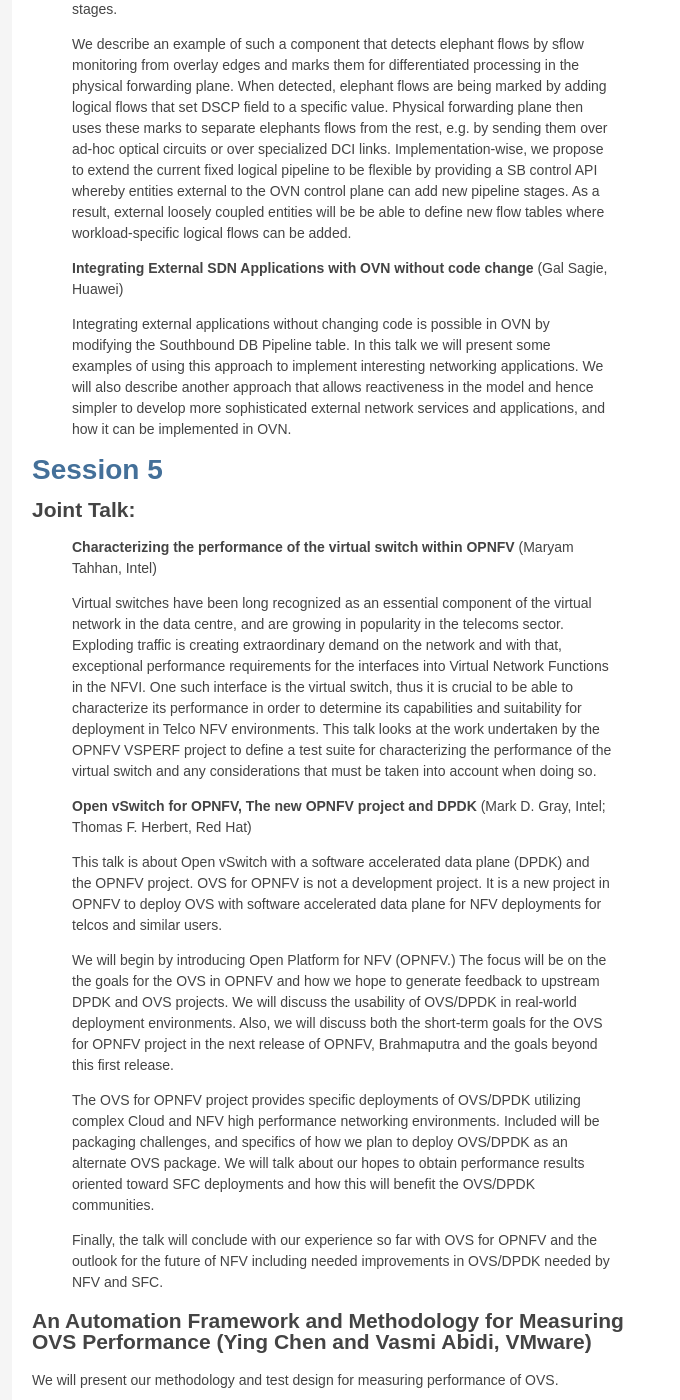
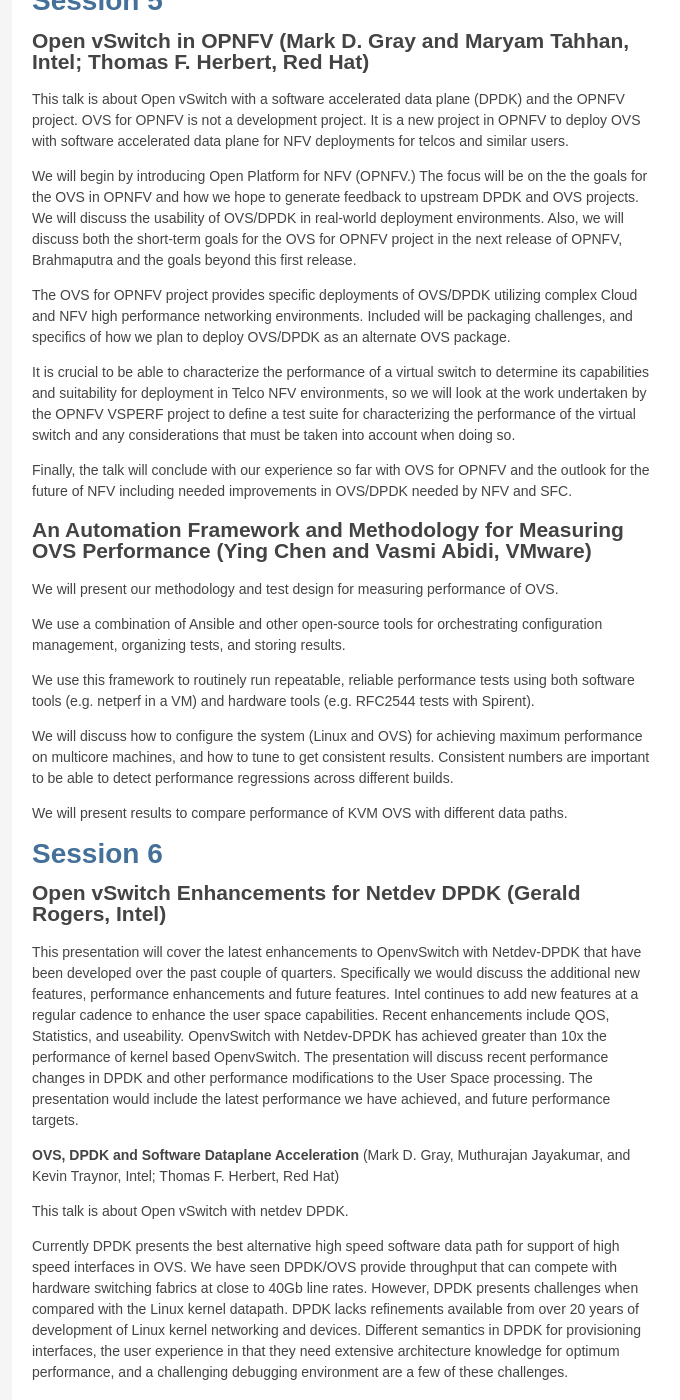
Before and after one commit to openvswitch/openvswitch.github.io, a Jekyll site: the page built from support/ovscon2015/index.html, in a window 1280 px wide and 1400 px high, scrolled down 6761 px. Shown: the whole window, without its empty margins (138-818 px from the left). Built offline with Jekyll 4.4.1, drawn with Linux system fonts in a browser that asks for light colours; some of the changed text lies outside the part shown.

Commit message:
ovscon2015: Merge descriptions of merged talks.

```diff
--- a/support/ovscon2015/index.html
+++ b/support/ovscon2015/index.html
@@ -120,12 +120,10 @@
     <td>
       <a href="#talks4">Talks, Session 4</a>:<br>
       <b>How hot is the OVN?</b> (James H. Chou, IBM)<br>
-      <b>OVS, OVN and Containers</b> (Gurucharan Shetty, VMware)<br>
-      <b>Using Open vSwitch with Kubernetes, OpenShift, and
-	Containers</b> (Dan Williams, Red Hat<br>
-      <b>Enabling extensibility of the OVN logical pipeline</b> (Liran
-      Schour, IBM)<br>
-      <b>Integrating External SDN Applications with OVN without code change</b> (Gal Sagie, Huawei)
+      <b>Integrating OVS with Container Systems</b> (Gurucharan
+Shetty, VMware; Dan Williams, Red Hat)<br>
+      <b>Enabling extensibility in OVN</b> (Gal Sagie, Huawei; Liran
+Schour, IBM)
     </td>
   </tr>
   <tr>
@@ -136,10 +134,8 @@
     <td>10:25-11:15</td>
     <td>
       <a href="#talks5">Talks, Session 5</a>:<br>
-      <b>Characterizing the performance of the virtual switch within
-	OPNFV</b> (Maryam Tahhan, Intel)<br>
-      <b>Open vSwitch for OPNFV, The new OPNFV project and DPDK</b> (Mark
-      D. Gray, Intel; Thomas F. Herbert, Red Hat)<br>
+      <b>Open vSwitch in OPNFV</b> (Mark D. Gray and Maryam Tahhan,
+      Intel; Thomas F. Herbert, Red Hat)<br>
       <b>An Automation Framework and Methodology for Measuring OVS
 	Performance</b> (Ying Chen and Vasmi Abidi, VMware) </td
   </tr>
@@ -161,10 +157,9 @@
       <a href="#talks6">Talks, Session 6</a>:<br>
       <b>Open vSwitch Enhancements for Netdev DPDK</b> (Gerald Rogers,
 	Intel)<br>
-      <b>OVS, DPDK and Software Dataplane Acceleration</b> (Mark D. Gray
-and Kevin Traynor, Intel; Thomas F. Herbert, Red Hat)<br>
-      <b>DPDK Data Plane Development Kit: Performance Optimization
-Techniques</b> (Muthurajan Jayakumar, Intel)<br>
+      <b>OVS, DPDK and Software Dataplane Acceleration</b> (Mark D. Gray,
+      Muthurajan Jayakumar, and Kevin Traynor, Intel; Thomas F. Herbert, Red
+      Hat)<br>
       <b>FM10K: Acceleration of Network Virtualized Workloads with a
 	25G/100G Network Adapter</b> (Dan Daly, Intel)
     </td>
@@ -492,37 +487,22 @@
   have results before the conference.
 </p>
 
-<h2>Joint Talk:</h2>
-
-<blockquote>
-<p><b>OVS, OVN and Containers</b> (Gurucharan Shetty, VMware)</p>
+<h2><b>Integrating OVS with Container Systems</b> (Gurucharan Shetty,
+VMware; Dan Williams, Red Hat)</h2>
 
 <p>
-  This talk focuses on containers landscape like Docker, Kubernetes
-  etc and how OVS and OVN can be used to provide container networking.
+  OVS provides the flexibility to easily isolate traffic between
+  containers, nodes, and external resources, and allows flexible
+  linkage of containers on different nodes.  We'll talk about how
+  container systems like OpenShift and OVN can provide isolated,
+  multi-tenant networks among Docker and Kubernetes containers.  Come
+  learn about our experiences with VXLAN performance and NIC offload,
+  optimizing OpenFlow rules for faster container spin-up, and our Open
+  vSwitch network architecture.
 </p>
 
-<p><b>Using Open vSwitch with Kubernetes, OpenShift, and
-Containers</b> (Dan Williams, Red Hat</p>
-
-<p>
-  We're using Open vSwitch and VXLAN tunnels to provide isolated,
-  multi-tenant network connectivity between containers in a
-  Kubernetes/OpenShift cloud.  OVS provides the flexibility to easily
-  isolate traffic between containers, nodes, and external resources,
-  and allows flexible linkage of containers on different nodes into
-  one public-facing service.  Come learn about our experiences with
-  VXLAN performance and NIC offload, optimizing OpenFlow rules for
-  faster container spin-up, and our Open vSwitch network architecture
-  in the OpenShift platform.
-</p>
-</blockquote>
-
-<h2>Joint Talk:</h2>
-
-<blockquote>
-<p><b>Enabling extensibility of the OVN logical pipeline</b> (Liran
-Schour, IBM)</p>
+<h2><b>Enabling extensibility in OVN</b> (Gal Sagie, Huawei; Liran
+Schour, IBM)</h2>
 
 <p>
   In this talk we discuss the need to enable flexible construction of
@@ -554,44 +534,17 @@
   workload-specific logical flows can be added.
 </p>
 
-<p><b>Integrating External SDN Applications with OVN without code change</b> (Gal Sagie, Huawei)</p>
-
 <p>
-  Integrating external applications without changing code is possible
-  in OVN by modifying the Southbound DB Pipeline table.  In this talk
-  we will present some examples of using this approach to implement
-  interesting networking applications.  We will also describe another
-  approach that allows reactiveness in the model and hence simpler to
-  develop more sophisticated external network services and
-  applications, and how it can be implemented in OVN.
+  We will also describe another approach that allows reactiveness in
+  the model and hence simpler to develop more sophisticated external
+  network services and applications, and how it can be implemented in
+  OVN.
 </p>
-</blockquote>
 
 <h1><a href="#day2" name="talks5">Session 5</a></h1>
 
-<h2>Joint Talk:</h2>
-
-<blockquote>
-<p><b>Characterizing the performance of the virtual switch within
-OPNFV</b> (Maryam Tahhan, Intel)</p>
-
-<p>
-  Virtual switches have been long recognized as an essential component
-  of the virtual network in the data centre, and are growing in
-  popularity in the telecoms sector. Exploding traffic is creating
-  extraordinary demand on the network and with that, exceptional
-  performance requirements for the interfaces into Virtual Network
-  Functions in the NFVI. One such interface is the virtual switch, thus
-  it is crucial to be able to characterize its performance in order to
-  determine its capabilities and suitability for deployment in Telco NFV
-  environments. This talk looks at the work undertaken by the OPNFV
-  VSPERF project to define a test suite for characterizing the
-  performance of the virtual switch and any considerations that must be
-  taken into account when doing so.
-</p>
-
-<p><b>Open vSwitch for OPNFV, The new OPNFV project and DPDK</b> (Mark
-D. Gray, Intel; Thomas F. Herbert, Red Hat)</p>
+<h2><b>Open vSwitch in OPNFV</b> (Mark D. Gray and Maryam Tahhan,
+Intel; Thomas F. Herbert, Red Hat)</h2>
 
 <p>
   This talk is about Open vSwitch with a software accelerated data
@@ -614,10 +567,16 @@
   The OVS for OPNFV project provides specific deployments of OVS/DPDK
   utilizing complex Cloud and NFV high performance networking
   environments. Included will be packaging challenges, and specifics
-  of how we plan to deploy OVS/DPDK as an alternate OVS package. We
-  will talk about our hopes to obtain performance results oriented
-  toward SFC deployments and how this will benefit the OVS/DPDK
-  communities.
+  of how we plan to deploy OVS/DPDK as an alternate OVS package.
+</p>
+
+<p>
+  It is crucial to be able to characterize the performance of a
+  virtual switch to determine its capabilities and suitability for
+  deployment in Telco NFV environments, so we will look at the work
+  undertaken by the OPNFV VSPERF project to define a test suite for
+  characterizing the performance of the virtual switch and any
+  considerations that must be taken into account when doing so.
 </p>
 
 <p>
@@ -625,7 +584,6 @@
   and the outlook for the future of NFV including needed improvements in
   OVS/DPDK needed by NFV and SFC.
 </p>
-</blockquote>
 
 <h2><b>An Automation Framework and Methodology for Measuring OVS
 Performance</b> (Ying Chen and Vasmi Abidi, VMware)</h2>
@@ -679,11 +637,9 @@
   performance we have achieved, and future performance targets.
 </p>
 
-<h2>Joint Talk:</h2>
-
-<blockquote>
-<p><b>OVS, DPDK and Software Dataplane Acceleration</b> (Mark D. Gray
-and Kevin Traynor, Intel; Thomas F. Herbert, Red Hat)</p>
+<p><b>OVS, DPDK and Software Dataplane Acceleration</b> (Mark D. Gray,
+Muthurajan Jayakumar, and Kevin Traynor, Intel; Thomas F. Herbert, Red
+Hat)</p>
 
 <p>
   This talk is about Open vSwitch with netdev DPDK.
@@ -707,24 +663,8 @@
   how DPDK integrates with OVS by way of the netdev API. We will cover
   how to use, deploy and debug OVS with DPDK. issues of achieving high
   performance in real-world scenarios such as host-guest, and guest to
-  guest.
-</p>
-
-<p>
-  Finally, the talk about the future of supporting ever higher demands for fast
-  packet switching in OVS and the role of DPDK and other paradigms for
-  acceleration.
-</p>
-
-<p><b>DPDK Data Plane Development Kit: Performance Optimization
-Techniques</b> (Muthurajan Jayakumar, Intel)</p>
-
-<p>
-  All developers and customers know that DPDK delivers significantly
-  higher performance compared to native Linux driver. How does DPDK
-  deliver such a great performance with small packet sizes?  In this
-  talk, we will emphasize top three performance optimization
-  techniques that address
+  guest.  We will emphasize the top three performance optimization
+  techniques used by OVS on DPDK, which address:
 </p>
 
 <ul>
@@ -754,7 +694,12 @@
   the audience in profiling their applications and platforms while
   building and integrating DPDK applications.
 </p>
-</blockquote>
+
+<p>
+  Finally, the talk about the future of supporting ever higher demands for fast
+  packet switching in OVS and the role of DPDK and other paradigms for
+  acceleration.
+</p>
 
 <h2><b>FM10K: Acceleration of Network Virtualized Workloads with a
 25G/100G Network Adapter</b> (Dan Daly, Intel)</h2>
```
